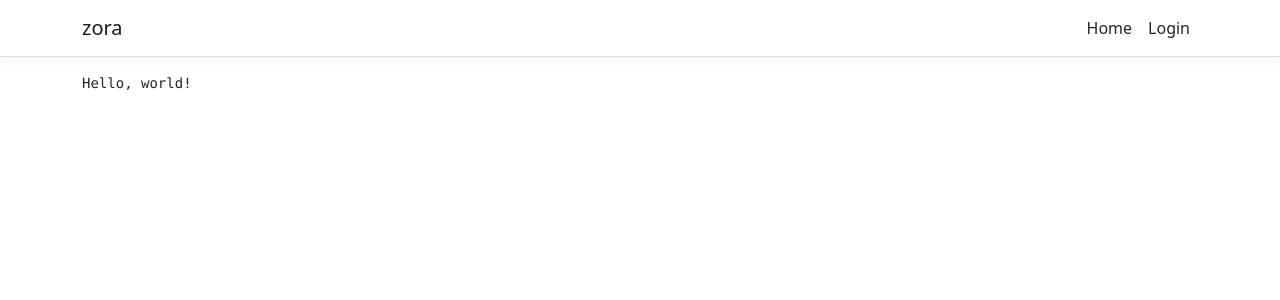
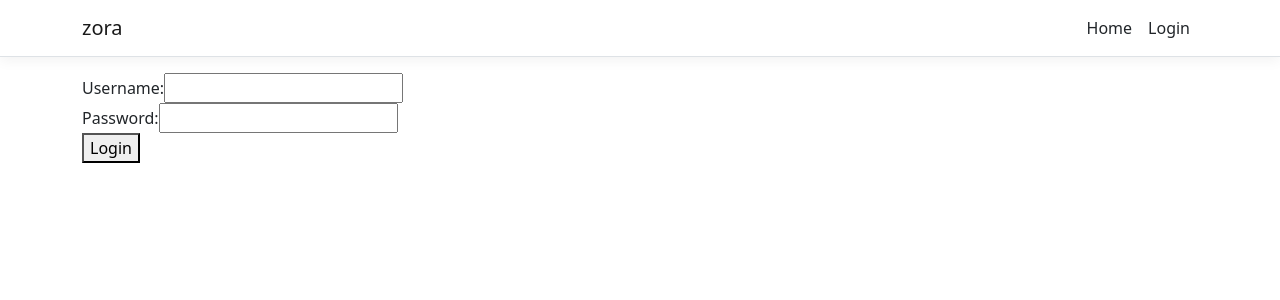
Before and after one commit to tnebes/zora, an Angular app in the folder app/ClientApp/: page /login in a window 1280 px wide. Shown: the top 300 px of the page. Built offline with nearby package versions, Linux system fonts and the light colour scheme.

Commit message:
Updated ports. Updated constants. Added authentication frontend. working on solving issues with CORS

```diff
--- a/app/ClientApp/package.json
+++ b/app/ClientApp/package.json
@@ -1,12 +1,12 @@
 {
   "name": "zora",
-  "version": "0.0.0",
+  "version": "1.0.0",
   "scripts": {
     "ng": "ng",
     "prestart": "node aspnetcore-https",
     "start": "run-script-os",
-    "start:windows": "ng serve --port 44459 --ssl --ssl-cert \"%APPDATA%\\ASP.NET\\https\\%npm_package_name%.pem\" --ssl-key \"%APPDATA%\\ASP.NET\\https\\%npm_package_name%.key\"",
-    "start:default": "ng serve --port 44459 --ssl --ssl-cert \"$HOME/.aspnet/https/${npm_package_name}.pem\" --ssl-key \"$HOME/.aspnet/https/${npm_package_name}.key\"",
+    "start:windows": "ng serve --port 4200 --ssl --ssl-cert \"%APPDATA%\\ASP.NET\\https\\%npm_package_name%.pem\" --ssl-key \"%APPDATA%\\ASP.NET\\https\\%npm_package_name%.key\"",
+    "start:default": "ng serve --port 4200 --ssl --ssl-cert \"$HOME/.aspnet/https/${npm_package_name}.pem\" --ssl-key \"$HOME/.aspnet/https/${npm_package_name}.key\"",
     "build": "ng build",
     "build:ssr": "ng run zora:server:dev",
     "watch": "ng build --watch --configuration development",
--- a/app/ClientApp/proxy.conf.js
+++ b/app/ClientApp/proxy.conf.js
@@ -1,12 +1,13 @@
 const { env } = require('process');
 
 const target = env.ASPNETCORE_HTTPS_PORT ? `https://localhost:${env.ASPNETCORE_HTTPS_PORT}` :
-  env.ASPNETCORE_URLS ? env.ASPNETCORE_URLS.split(';')[0] : 'http://localhost:59908';
+  env.ASPNETCORE_URLS ? env.ASPNETCORE_URLS.split(';')[0] : 'http://localhost:5001';
 
 const PROXY_CONFIG = [
   {
     context: [
       "/weatherforecast",
+      "/api"
    ],
     target: target,
     secure: false,
--- a/app/ClientApp/src/app/app.module.ts
+++ b/app/ClientApp/src/app/app.module.ts
@@ -1,7 +1,7 @@
 import { BrowserModule } from '@angular/platform-browser';
 import { NgModule } from '@angular/core';
 import { FormsModule } from '@angular/forms';
-import { HttpClientModule } from '@angular/common/http';
+import { HTTP_INTERCEPTORS, HttpClientModule } from '@angular/common/http';
 import { RouterModule } from '@angular/router';
 
 import { AppComponent } from './app.component';
@@ -10,6 +10,8 @@ import { HomeComponent } from './home/home.component';
 import { CounterComponent } from './counter/counter.component';
 import { FetchDataComponent } from './fetch-data/fetch-data.component';
 import { LoginComponent } from './login/login.component';
+import { AuthInterceptor } from './core/services/authentication.interceptor';
+import { LoginModule } from './login/login.module';
 
 @NgModule({
   declarations: [
@@ -23,14 +25,21 @@ import { LoginComponent } from './login/login.component';
     BrowserModule.withServerTransition({ appId: 'ng-cli-universal' }),
     HttpClientModule,
     FormsModule,
+    LoginModule,
     RouterModule.forRoot([
       { path: '', component: HomeComponent, pathMatch: 'full' },
       { path: 'counter', component: CounterComponent },
       { path: 'fetch-data', component: FetchDataComponent },
-      { path: 'login', component: LoginComponent, pathMatch: 'full' }
+      { path: 'login', component: LoginComponent }
     ])
   ],
-  providers: [],
+   providers: [
+      {
+         provide: HTTP_INTERCEPTORS,
+         useClass: AuthInterceptor,
+         multi: true
+     }
+  ],
   bootstrap: [AppComponent]
 })
 export class AppModule { }
--- /dev/null
+++ b/app/ClientApp/src/app/core/constants.ts
@@ -0,0 +1,9 @@
+export class Constants {
+      static readonly BASE_URL: string = "http://localhost:4200/api/v1";
+      static readonly API = {
+          AUTHENTICATION: `${Constants.BASE_URL}/authentication`,
+          REGISTRATION: `${Constants.BASE_URL}/registration`,
+          TOKEN: `${Constants.BASE_URL}/authentication/token`,
+          JWT_TOKEN_KEY: "zora_jwt_token"
+      }
+}
--- /dev/null
+++ b/app/ClientApp/src/app/core/services/authentication.interceptor.ts
@@ -0,0 +1,22 @@
+import { HttpHandler, HttpInterceptor, HttpRequest } from "@angular/common/http";
+import { Injectable } from "@angular/core";
+import { AuthService } from "./authentication.service";
+
+@Injectable()
+export class AuthInterceptor implements HttpInterceptor {
+  constructor(private authService: AuthService) {}
+
+  intercept(request: HttpRequest<any>, next: HttpHandler) {
+    const token = this.authService.getToken();
+
+    if (token) {
+      request = request.clone({
+        setHeaders: {
+          Authorization: `Bearer ${token}`
+        }
+      });
+    }
+
+    return next.handle(request);
+  }
+}
--- /dev/null
+++ b/app/ClientApp/src/app/core/services/authentication.service.ts
@@ -0,0 +1,28 @@
+import { Injectable } from '@angular/core';
+import { HttpClient } from '@angular/common/http';
+import { Observable } from 'rxjs/internal/Observable';
+import { Constants } from '../constants';
+
+@Injectable({
+  providedIn: 'root'
+})
+export class AuthService {
+
+  constructor(private http: HttpClient) {}
+
+  login(username: string, password: string) : Observable<string> {
+    return this.http.post<string>(`${Constants.API.TOKEN}`, { "username": username, "password": password });
+  }
+
+  saveToken(token: string) : void {
+    localStorage.setItem(Constants.API.JWT_TOKEN_KEY, token);
+  }
+
+  getToken(): string | null {
+    return localStorage.getItem(Constants.API.JWT_TOKEN_KEY);
+  }
+
+  logout() : void {
+    localStorage.removeItem(Constants.API.JWT_TOKEN_KEY);
+  }
+}
--- a/app/ClientApp/src/app/login/login.component.html
+++ b/app/ClientApp/src/app/login/login.component.html
@@ -1 +1,25 @@
-<pre>Hello, world!</pre>
+<div class="login-container">
+   <form (ngSubmit)="onLogin()">
+     <div>
+       <label for="username">Username:</label>
+       <input
+         type="text"
+         id="username"
+         name="username"
+         [(ngModel)]="username"
+         required>
+     </div>
+
+     <div>
+       <label for="password">Password:</label>
+       <input
+         type="password"
+         id="password"
+         name="password"
+         [(ngModel)]="password"
+         required>
+     </div>
+
+     <button type="submit">Login</button>
+   </form>
+ </div>
--- a/app/ClientApp/src/app/login/login.component.ts
+++ b/app/ClientApp/src/app/login/login.component.ts
@@ -1,8 +1,31 @@
 import { Component } from '@angular/core';
+import { AuthService } from '../core/services/authentication.service';
+import { Router } from '@angular/router';
 
 @Component({
-  selector: 'login',
+  selector: 'app-login',
   templateUrl: './login.component.html',
+  styleUrls: ['./login.component.css']
 })
 export class LoginComponent {
+  username: string = '';
+  password: string = '';
+
+  constructor(
+    private authService: AuthService,
+    private router: Router
+  ) {}
+
+  onLogin() {
+    this.authService.login(this.username, this.password)
+      .subscribe({
+        next: (token) => {
+          this.authService.saveToken(token);
+          this.router.navigate(['/home']);
+        },
+        error: (error) => {
+          console.error('Login failed:', error);
+        }
+      });
+  }
 }
--- a/app/ClientApp/src/app/nav-menu/nav-menu.component.html
+++ b/app/ClientApp/src/app/nav-menu/nav-menu.component.html
@@ -11,7 +11,7 @@
                <li class="nav-item" [routerLinkActive]="['link-active']" [routerLinkActiveOptions]="{ exact: true }">
                   <a class="nav-link text-dark" [routerLink]="['/']">Home</a>
                </li>
-               <li class="nav-item" [routerLinkActive]="['link-active']">
+               <li class="nav-item" [routerLinkActive]="['link-active']" [routerLinkActiveOptions]="{ exact: true }">
                   <a class="nav-link text-dark" [routerLink]="['/login']">Login</a>
                </li>
                <!-- <li class="nav-item" [routerLinkActive]="['link-active']">
```
Also changed, not shown: app/ClientApp/src/app/login/login.module.ts (added, +14 -0 lines), app/ClientApp/src/app/login/login.component.css (added), 1 other file (tests, documents, lock files or other folders).
